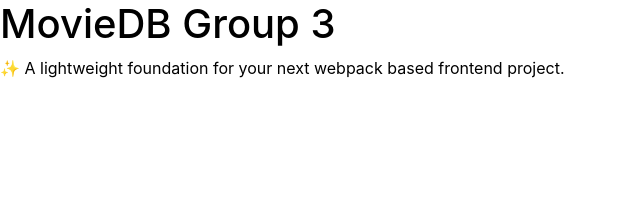
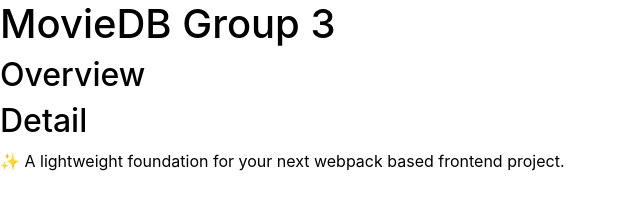
Before and after one commit to WeslyBackers/movieDB-group3, a website built with webpack: page src/index.html in a window 1280 px wide. Shown: the whole page, without its empty margins (0-640 px from the left). Built offline with nearby package versions, Linux system fonts and the light colour scheme.

Commit message:
Two divs for two pages

```diff
--- a/src/index.html
+++ b/src/index.html
@@ -6,7 +6,18 @@
   <title>MovieDB Group 3</title>
 </head>
 <body>
+
   <h1>MovieDB Group 3</h1>
+
+  <div class="overviewPage">
+    <h2>Overview</h2>
+  </div>
+    <h2>Detail</h2>
+  <div class="detailPage">
+
+
+  </div>
+
   <p>✨ A lightweight foundation for your next webpack based frontend project.</p>
 </body>
 </html>
```
